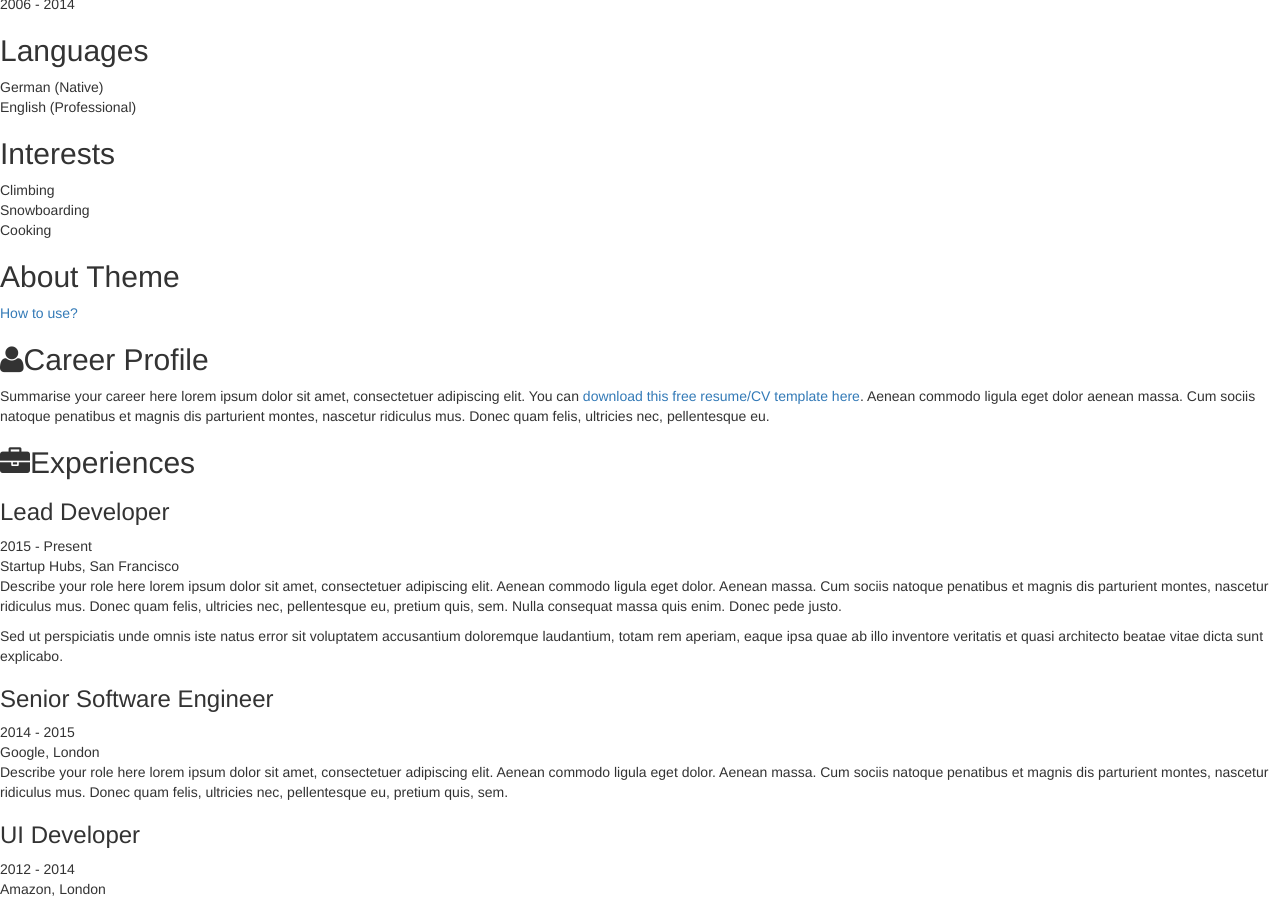
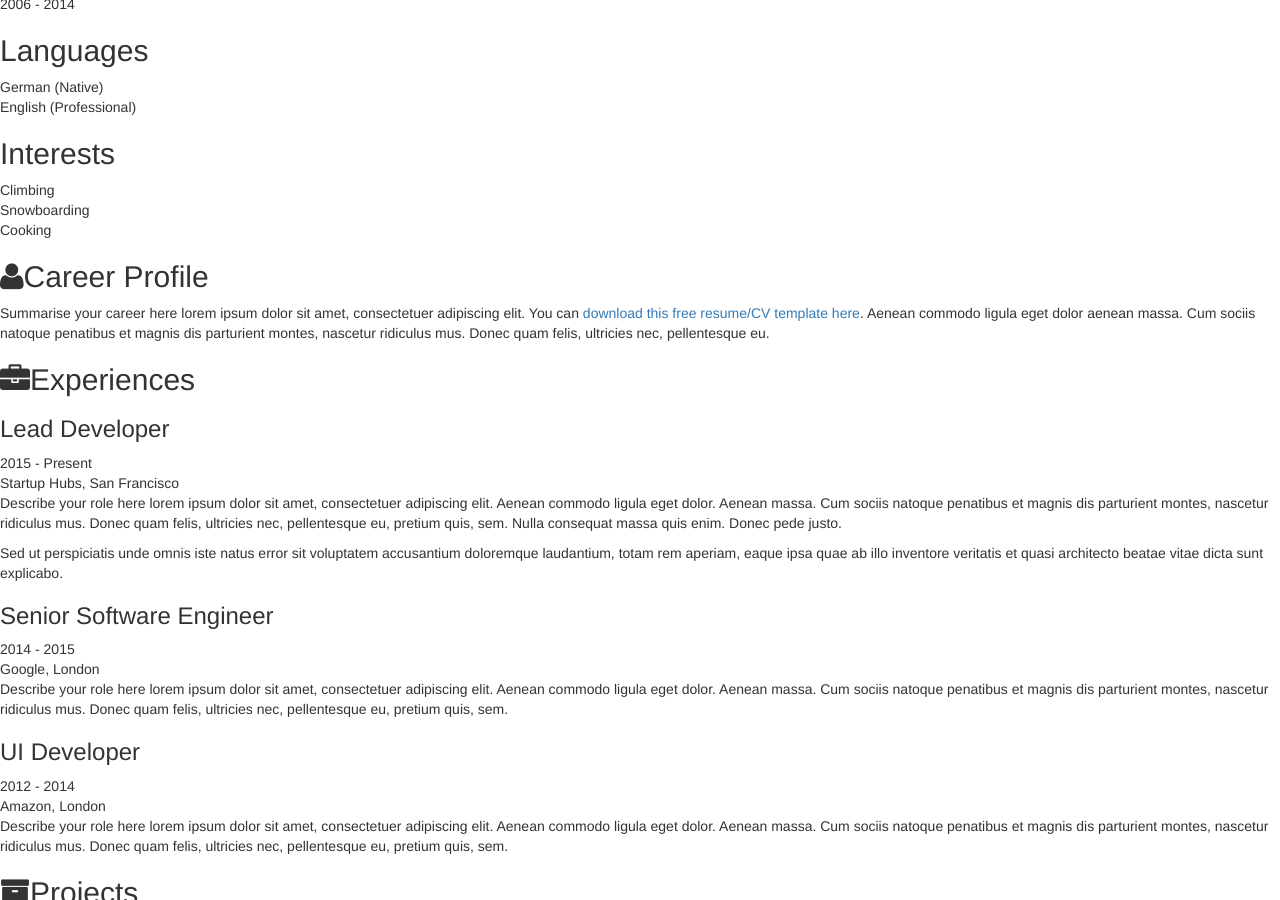
Before and after one commit to Saritus/saritus.github.io, a Jekyll site: the page built from index.html, in a window 1280 px wide and 900 px high, scrolled down 525 px. Built offline with Jekyll 4.4.1, drawn with Linux system fonts in a browser that asks for light colours.

Commit message:
Remove theme link in sidebar

```diff
--- a/_includes/interests.html
+++ b/_includes/interests.html
@@ -7,16 +7,3 @@
     </ul>
 </div>
 <!--//interests-->
-
-
-
-
-<div class="remove-container container-block">
-    <h2 class="container-block-title">About Theme</h2>
-    <ul class="list-unstyled interests-list">
-        <a href="http://blog.webjeda.com/jekyll-themes/online-cv/">
-            <li>How to use?</li>
-        </a>
-    </ul>
-</div>
-<!--//interests-->
```
